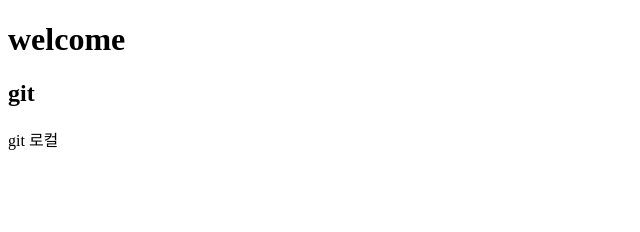
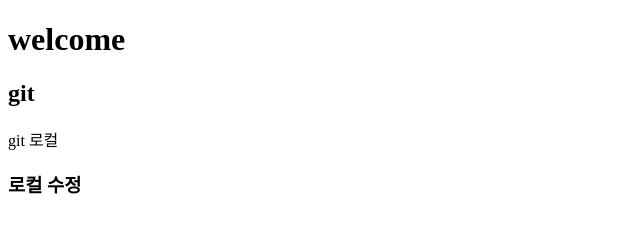
Before and after one commit to leseraphina/08_16_git, a plain HTML site: page index.html in a window 1280 px wide. Shown: the whole page, without its empty margins (0-640 px from the left). Drawn offline with Linux system fonts and the light colour scheme.

Commit message:
로컬 수정2

```diff
--- a/index.html
+++ b/index.html
@@ -9,5 +9,6 @@
   <h1>welcome</h1>
   <h2>git</h2>
   <p>git 로컬</p>
+  <h3>로컬 수정</h3>
 </body>
 </html>
```
